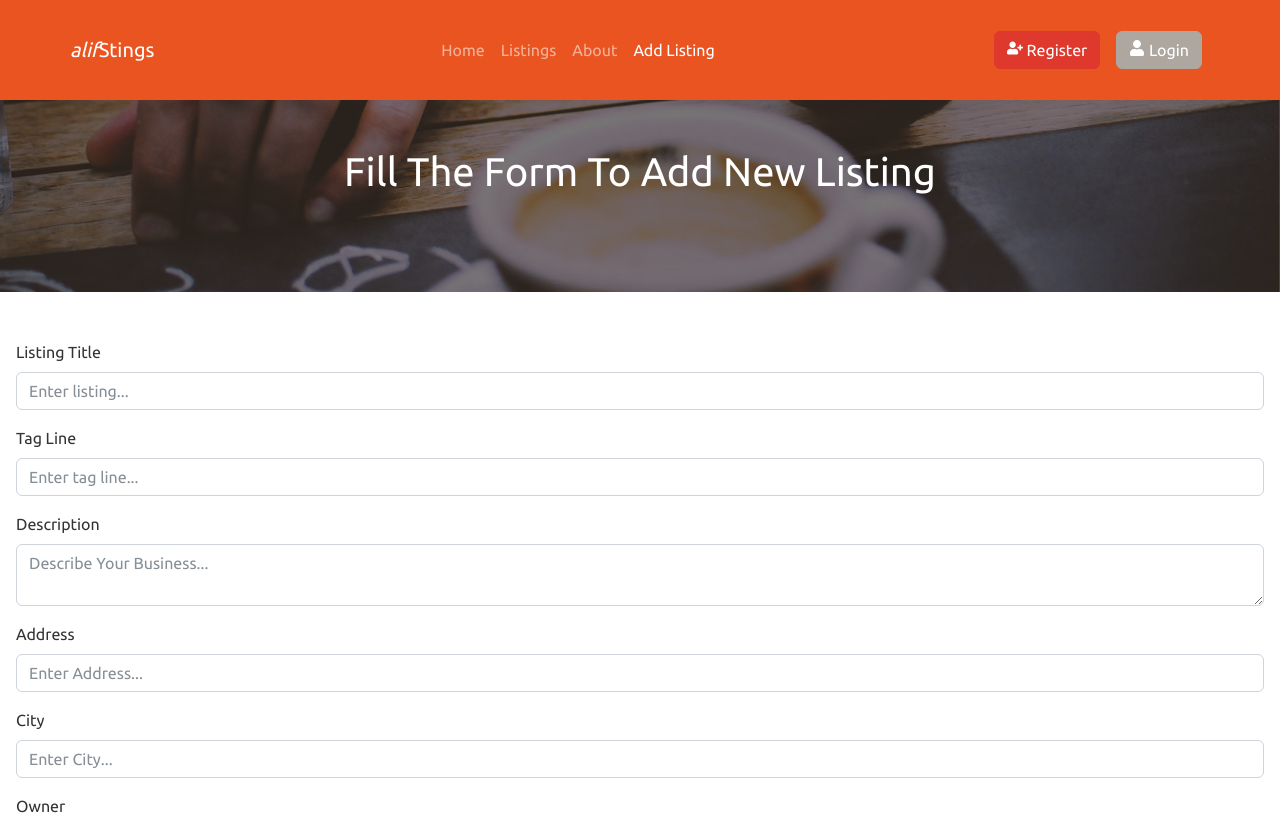
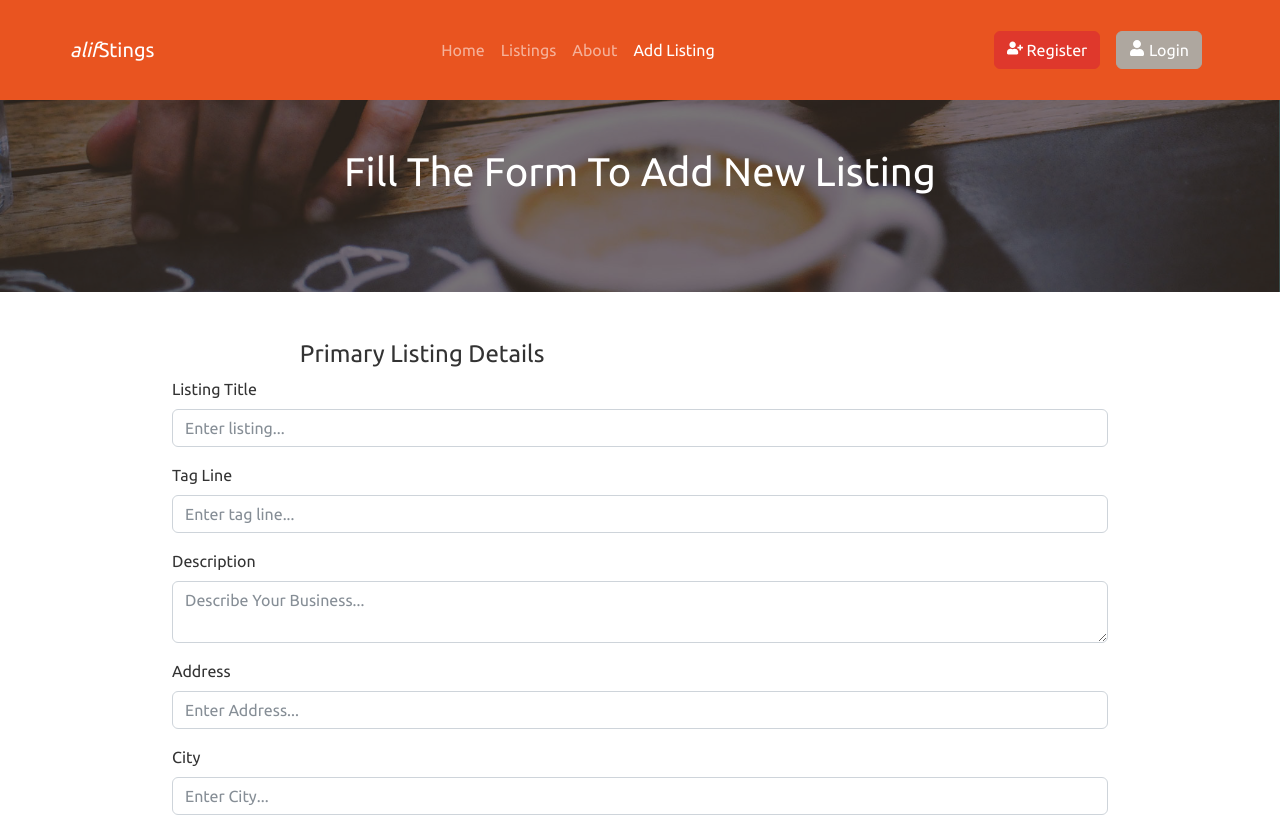
Before and after one commit to abdinaa17/alifStings, a React (Vite) app: page /new-listing in a window 1280 px wide. Shown: the top 817 px of the page. Built offline with nearby package versions, Linux system fonts and the light colour scheme.

Commit message:
Fixed bug from react-bootstrap where there is two active nav links

```diff
--- a/src/components/Header/Header.jsx
+++ b/src/components/Header/Header.jsx
@@ -15,16 +15,16 @@ const Header = () => {
         <Navbar.Collapse id="basic-navbar-nav">
           <Nav className="ms-auto">
           <LinkContainer to="/">
-             <Nav.Link>Home</Nav.Link>
+             <Nav.Link active={false}>Home</Nav.Link>
           </LinkContainer>
           <LinkContainer to="/listings">
-             <Nav.Link>Listings</Nav.Link>
+             <Nav.Link active={false}>Listings</Nav.Link>
           </LinkContainer>
           <LinkContainer to="/about">
-             <Nav.Link>About</Nav.Link>
+             <Nav.Link active={false}>About</Nav.Link>
           </LinkContainer>
           <LinkContainer to="/new-listing">
-             <Nav.Link>Add Listing</Nav.Link>
+             <Nav.Link active={false}>Add Listing</Nav.Link>
           </LinkContainer>
           </Nav>
           <Nav className="ms-auto">
--- a/src/components/NewListing/NewListing.jsx
+++ b/src/components/NewListing/NewListing.jsx
@@ -1,19 +1,28 @@
 // Global Imports
 import { Form, Button } from "react-bootstrap"
-
+import { useNavigate } from "react-router-dom"
 
 
 // Local Imports
 import '../NewListing/NewListing.css'
 
 const NewListing = () => {
+  const navigate = useNavigate()
+
+
+  // Form Submission
+  const handleSubmit = (e) => {
+    e.preventDefault()
+    navigate('/listings', {replace:true})
+  }
   return (
      <div>
         <div className="banner px-3 py-5">
            <h1 className='mb-5 text-center text-capitalize text-white'>Fill the Form to add new listing</h1>
         </div>
         <div className="form px-3 py-5">
-          <Form className="">
+           <h4 className="text-center">Primary Listing Details</h4>
+          <Form onSubmit={handleSubmit} className="w-75 mx-auto">
       <Form.Group className="mb-3">
         <Form.Label>Listing Title</Form.Label>
         <Form.Control type="text" placeholder="Enter listing..." />
```
